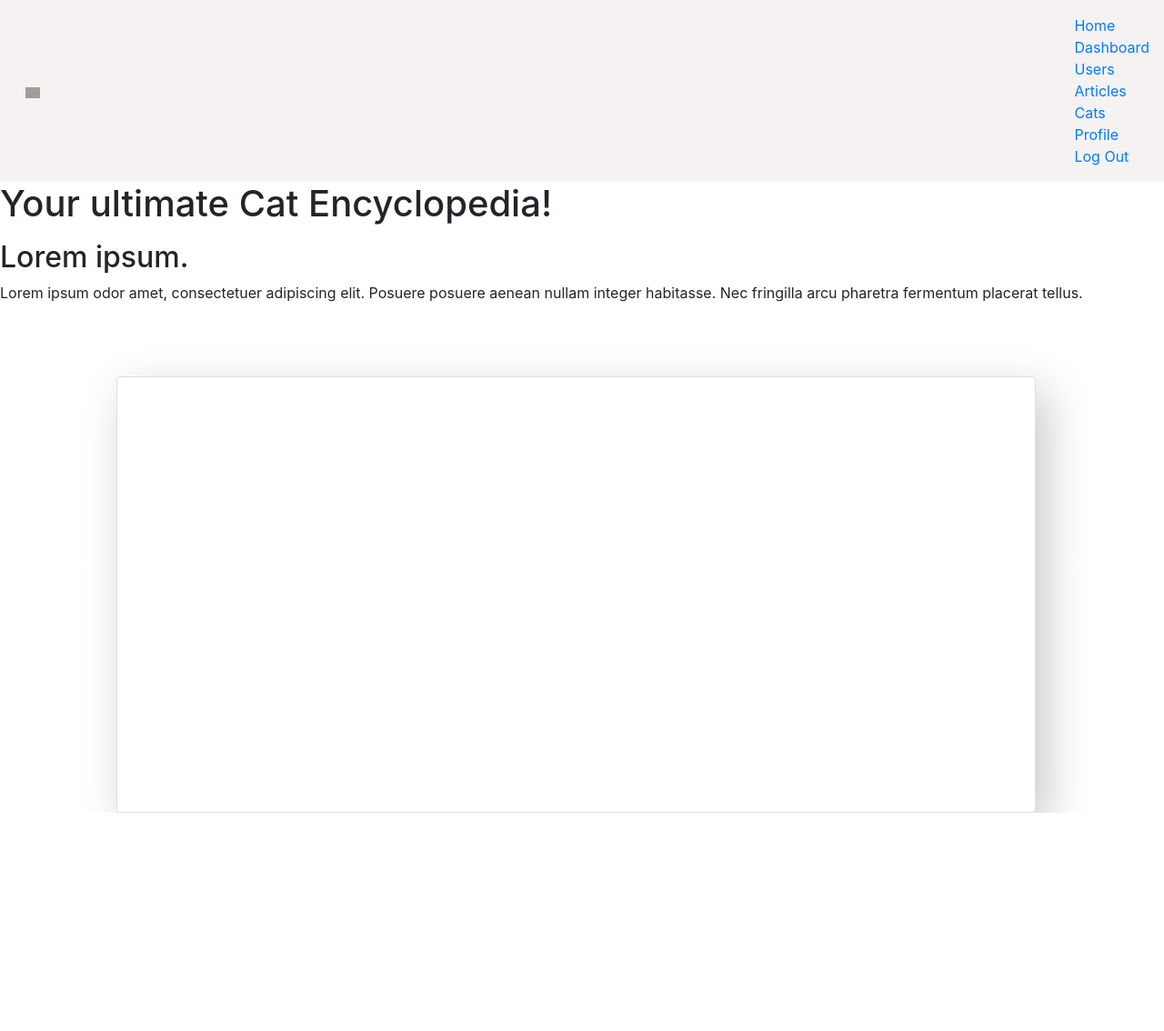
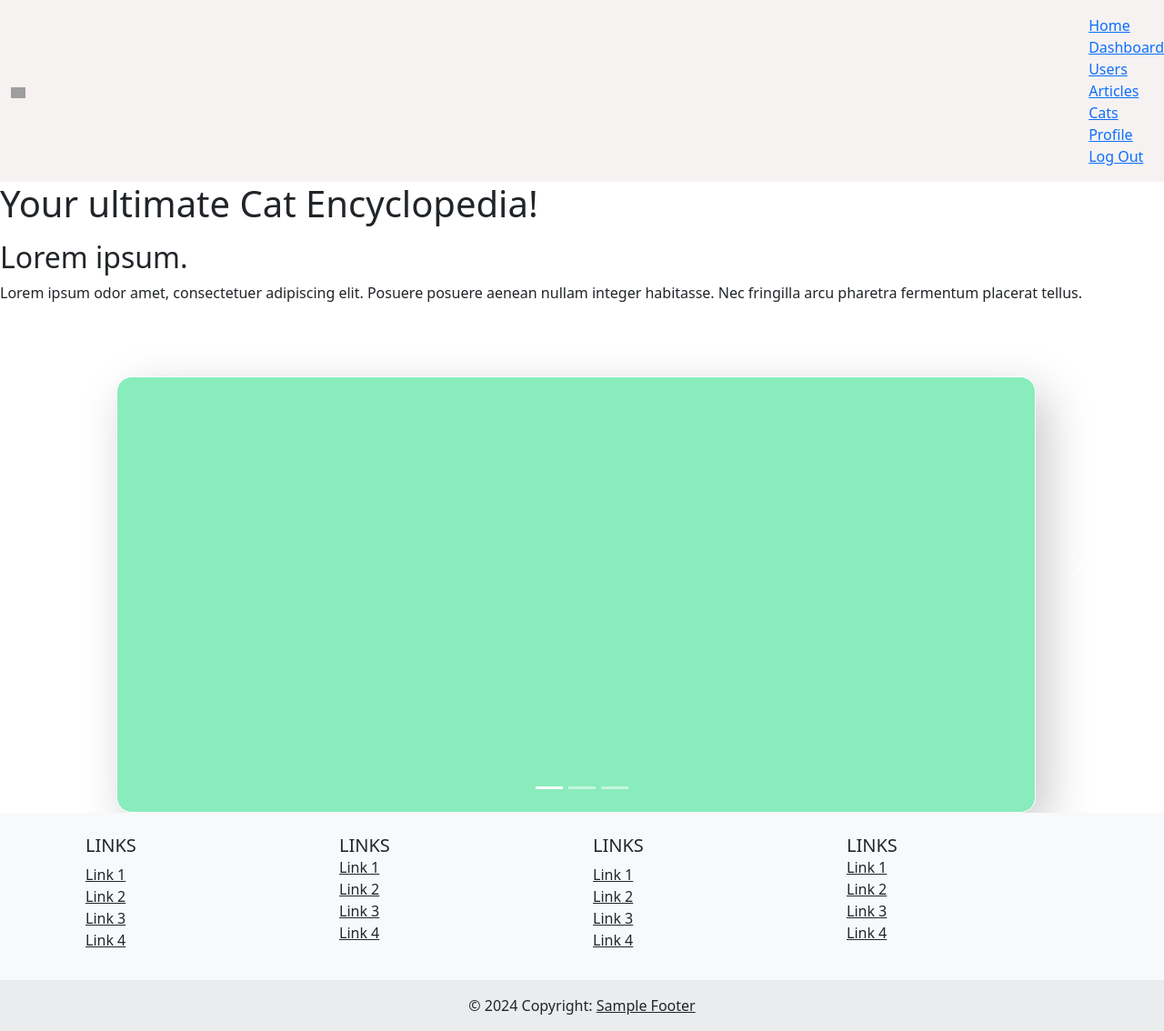
Before and after one commit to DWEDM/CatWiki, a PHP site: page /home.php in a window 1280 px wide. Shown: the whole page at 91% size. Before the commit the page ends 894 px from the top, so only its background shows below. Run offline with PHP 8.4, Linux system fonts and the light colour scheme; some libraries are stand-ins or nearby versions; grey boxes are pictures that could not be loaded.

Commit message:
di ako naka checkout sa front-end wtf sorry AHGHAHAHHA

```diff
--- a/app/core/Model.php
+++ b/app/core/Model.php
@@ -7,7 +7,7 @@
   {
     if (!property_exists($this, 'table')) {
 
-      $this->table = strtolower($this::class) . 's';
+      $this->table = strtolower($this::get_class(Model)) . 's';
 
 
     }
--- a/app/views/home.php
+++ b/app/views/home.php
@@ -1,7 +1,7 @@
 <?php include "partials/header.php" ?>
 
 
-<body>
+
     <div class="home-container">
         <div class="home-title-section">
 
@@ -57,5 +57,5 @@
 
         </div>
     </div>
-</body>
+
 <?php include "partials/footer.php" ?>
--- a/app/views/partials/footer.php
+++ b/app/views/partials/footer.php
@@ -1,42 +1,106 @@
+</body>
+
+<footer class="bg-body-tertiary text-center text-lg-start">
+  <!-- Grid container -->
+    <div class="container p-4">
+      <!--Grid row-->
+        <div class="row">
+          <!--Grid column-->
+            <div class="col-lg-3 col-md-6 mb-4 mb-md-0">
+              <h5 class="text-uppercase">Links</h5>
+
+              <ul class="list-unstyled mb-0">
+                <li>
+                  <a href="#!" class="text-body">Link 1</a>
+                </li>
+                <li>
+                  <a href="#!" class="text-body">Link 2</a>
+                </li>
+                <li>
+                  <a href="#!" class="text-body">Link 3</a>
+                </li>
+                <li>
+                  <a href="#!" class="text-body">Link 4</a>
+                </li>
+              </ul>
+            </div>
+          <!--Grid column-->
+
+          <!--Grid column-->
+            <div class="col-lg-3 col-md-6 mb-4 mb-md-0">
+              <h5 class="text-uppercase mb-0">Links</h5>
+
+              <ul class="list-unstyled">
+                <li>
+                  <a href="#!" class="text-body">Link 1</a>
+                </li>
+                <li>
+                  <a href="#!" class="text-body">Link 2</a>
+                </li>
+                <li>
+                  <a href="#!" class="text-body">Link 3</a>
+                </li>
+                <li>
+                  <a href="#!" class="text-body">Link 4</a>
+                </li>
+              </ul>
+            </div>
+          <!--Grid column-->
+
+          <!--Grid column-->
+            <div class="col-lg-3 col-md-6 mb-4 mb-md-0">
+              <h5 class="text-uppercase">Links</h5>
+
+              <ul class="list-unstyled mb-0">
+                <li>
+                  <a href="#!" class="text-body">Link 1</a>
+                </li>
+                <li>
+                  <a href="#!" class="text-body">Link 2</a>
+                </li>
+                <li>
+                  <a href="#!" class="text-body">Link 3</a>
+                </li>
+                <li>
+                  <a href="#!" class="text-body">Link 4</a>
+                </li>
+              </ul>
+            </div>
+          <!--Grid column-->
+
+          <!--Grid column-->
+            <div class="col-lg-3 col-md-6 mb-4 mb-md-0">
+              <h5 class="text-uppercase mb-0">Links</h5>
+
+              <ul class="list-unstyled">
+                <li>
+                  <a href="#!" class="text-body">Link 1</a>
+                </li>
+                <li>
+                  <a href="#!" class="text-body">Link 2</a>
+                </li>
+                <li>
+                  <a href="#!" class="text-body">Link 3</a>
+                </li>
+                <li>
+                  <a href="#!" class="text-body">Link 4</a>
+                </li>
+              </ul>
+            </div>
+          <!--Grid column-->
+        </div>
+      <!--Grid row-->
+    </div>
+  <!-- Grid container -->
+  <!-- Copyright -->
+    <div class="text-center p-3" style="background-color: rgba(0, 0, 0, 0.05);">
+      © 2024 Copyright:
+      <a class="text-body" href="">Sample Footer</a>
+    </div>
+  <!-- Copyright -->
+</footer>
 
 
-<!-- waowoawoaowoaowoaw HAHSGHAHAHAHHA -->
-
-
-  <script src="https://cdn.jsdelivr.net/npm/bootstrap@5.3.3/dist/js/bootstrap.bundle.min.js"
-    integrity="sha384-YvpcrYf0tY3lHB60NNkmXc5s9fDVZLESaAA55NDzOxhy9GkcIdslK1eN7N6jIeHz" crossorigin="anonymous"></script>
-    <!-- Bootstrap CSS -->
-  <link rel="stylesheet" href="https://maxcdn.bootstrapcdn.com/bootstrap/4.5.2/css/bootstrap.min.css">
-  <!-- jQuery (necessary for Bootstrap's JavaScript plugins) -->
-  <script src="https://code.jquery.com/jquery-3.5.1.slim.min.js"></script>
-  <!-- Popper.js (necessary for Bootstrap's JavaScript plugins) -->
-  <script src="https://cdn.jsdelivr.net/npm/@popperjs/core@2.11.6/dist/umd/popper.min.js"></script>
-  <!-- Bootstrap JS -->
-  <script src="https://maxcdn.bootstrapcdn.com/bootstrap/4.5.2/js/bootstrap.min.js"></script>
-  <link rel="stylesheet" href="https://cdnjs.cloudflare.com/ajax/libs/cropperjs/1.5.15/cropper.min.css">
-  <script src="https://cdnjs.cloudflare.com/ajax/libs/cropperjs/1.5.15/cropper.min.js"></script>
-  <!-- Bootstrap CSS -->
-  <link rel="stylesheet" href="https://stackpath.bootstrapcdn.com/bootstrap/4.5.2/css/bootstrap.min.css">
-
-  <!-- jQuery and Bootstrap JS -->
-  <script src="https://code.jquery.com/jquery-3.5.1.slim.min.js"></script>
-  <script src="https://cdn.jsdelivr.net/npm/@popperjs/core@2.5.2/dist/umd/popper.min.js"></script>
-  <script src="https://stackpath.bootstrapcdn.com/bootstrap/4.5.2/js/bootstrap.min.js"></script>
-
-
-<style>
-  .container-footer{
-    width: 100%;
-    background-color: black;
-  }
-</style>
-
-<div class="container-footer">
-</div>
-
-
-
-</body>
 
 
 
--- a/app/views/partials/header.php
+++ b/app/views/partials/header.php
@@ -11,6 +11,35 @@
 <html lang="en">
 
 <head>
+  <!-- waowoawoaowoaowoaw HAHSGHAHAHAHHA -->
+
+  <link href="style.css" rel="stylesheet">
+  <script href="script.js"></script>
+  <script src="https://cdn.jsdelivr.net/npm/bootstrap@5.3.3/dist/js/bootstrap.bundle.min.js"
+    integrity="sha384-YvpcrYf0tY3lHB60NNkmXc5s9fDVZLESaAA55NDzOxhy9GkcIdslK1eN7N6jIeHz" crossorigin="anonymous"></script>
+    <!-- Bootstrap CSS -->
+  <link rel="stylesheet" href="https://maxcdn.bootstrapcdn.com/bootstrap/4.5.2/css/bootstrap.min.css">
+  <!-- jQuery (necessary for Bootstrap's JavaScript plugins) -->
+  <script src="https://code.jquery.com/jquery-3.5.1.slim.min.js"></script>
+  <!-- Popper.js (necessary for Bootstrap's JavaScript plugins) -->
+  <script src="https://cdn.jsdelivr.net/npm/@popperjs/core@2.11.6/dist/umd/popper.min.js"></script>
+  <!-- Bootstrap JS -->
+  <script src="https://maxcdn.bootstrapcdn.com/bootstrap/4.5.2/js/bootstrap.min.js"></script>
+  <link rel="stylesheet" href="https://cdnjs.cloudflare.com/ajax/libs/cropperjs/1.5.15/cropper.min.css">
+  <script src="https://cdnjs.cloudflare.com/ajax/libs/cropperjs/1.5.15/cropper.min.js"></script>
+  <!-- Bootstrap CSS -->
+  <link rel="stylesheet" href="https://stackpath.bootstrapcdn.com/bootstrap/4.5.2/css/bootstrap.min.css">
+
+  <!-- jQuery and Bootstrap JS -->
+  <script src="https://code.jquery.com/jquery-3.5.1.slim.min.js"></script>
+  <script src="https://cdn.jsdelivr.net/npm/@popperjs/core@2.5.2/dist/umd/popper.min.js"></script>
+  <script src="https://stackpath.bootstrapcdn.com/bootstrap/4.5.2/js/bootstrap.min.js"></script>
+
+
+
+
+
+
   <meta charset="utf-8">
   <meta name="viewport" content="width=device-width, initial-scale=1">
   <title>
```
